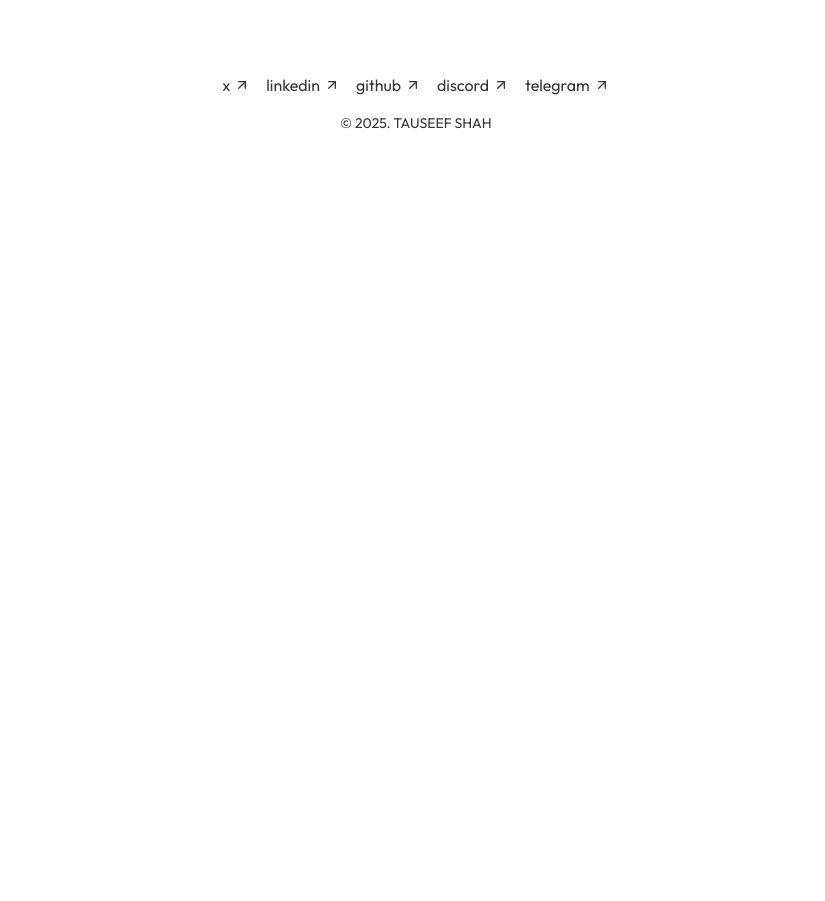
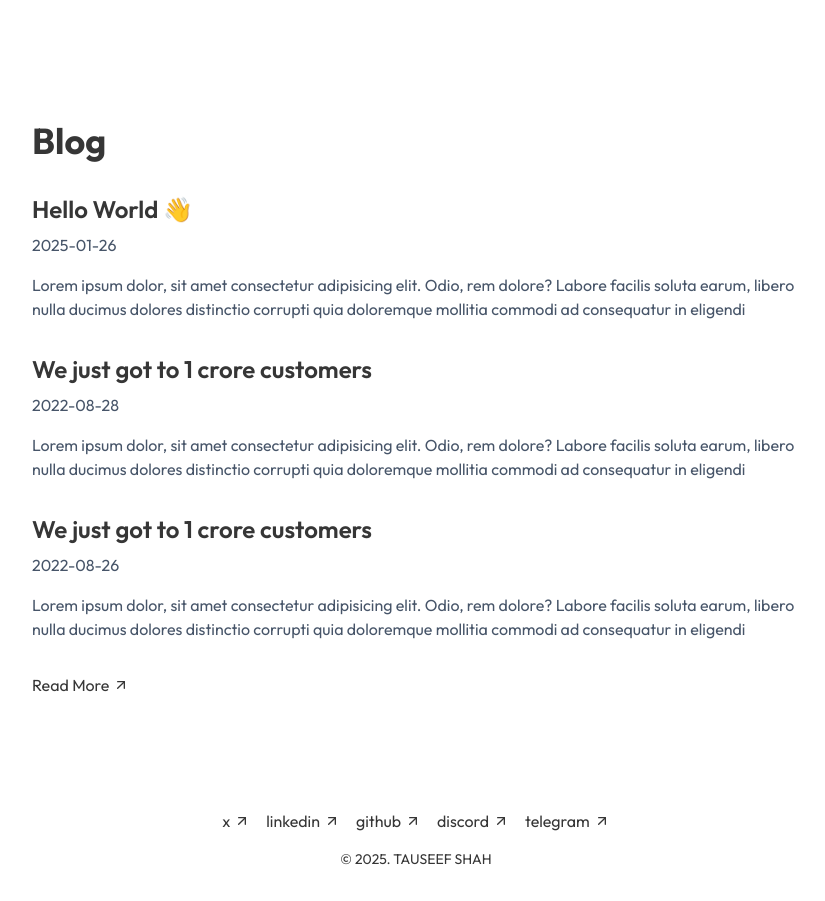
Before and after one commit to tauseefsshah/tauseefsshah.com, a Next.js app: page / in a window 1280 px wide. Shown: the part 1400-2301 px from the top of the page, without its empty margins (224-1049 px from the left). Before the commit the page ends 1565 px from the top, so only its background shows below. Built offline with nearby package versions, Linux system fonts and the light colour scheme.

Commit message:
chore: create blog component

```diff
--- a/app/blog/page.js
+++ b/app/blog/page.js
@@ -1,40 +1,10 @@
-import Link from "next/link";
+import Blog from "@/components/blog";
 
-import fs from "fs";
-import path from "path";
-import matter from "gray-matter";
-
-export default function Blog() {
-  const files = fs.readdirSync(path.join("data", "blogs"));
-
-  const blogs = files.map((file) => {
-    const slug = file.replace(".md", "");
-
-    const meta = matter(fs.readFileSync(path.join("data", "blogs", file))).data;
-
-    return {
-      slug,
-      meta,
-    };
-  });
-
-  blogs.sort((a, b) => new Date(b.meta.date) - new Date(a.meta.date));
+export default function Page() {
 
   return (
-    <main className="space-y-20 py-20 max-w-screen-sm mx-auto">
-      <div className="space-y-8">
-        {blogs.map((blog) => (
-          <div key={blog.slug} className="space-y-4">
-            <div className="space-y-2">
-              <Link href={`/blog/${blog.slug}`}>
-                <h2 className="text-2xl font-semibold">{blog.meta.title}</h2>
-              </Link>
-              <p className="font-semiold text-slate-600">{blog.meta.date}</p>
-            </div>
-            <p className="text-slate-600 line-clamp-2">{blog.meta.excerpt}</p>
-          </div>
-        ))}
-      </div>
+    <main className="py-20 max-w-screen-sm mx-auto">
+      <Blog />
     </main>
   );
 }
--- a/app/page.js
+++ b/app/page.js
@@ -5,6 +5,7 @@ import Image from "next/image";
 
 import { ArrowUpRight } from "lucide-react";
 import Project from "@/components/project";
+import Blog from "@/components/blog";
 
 export default function Home() {
   const projects = allProjects.slice(0, 4);
@@ -51,65 +52,6 @@ export default function Home() {
         </div>
       </section>
 
-      {/* <section id="blog-posts">
-        <h1 className="mb-8 text-4xl font-bold">Blog Posts</h1>
-        <div className="space-y-8">
-          {[
-            {
-              title:
-                "B2B Flight Inventory Management And Distribution Platform",
-              stack: [
-                "Laravel",
-                "MySQL",
-                "React",
-                "TailwindCSS",
-                "InertiaJS",
-                "AlpineJS",
-                "DigitalOcean",
-              ],
-              description:
-                "Web based flight inventory management application called Flynterest Manager which is used by travel agents to manage their pre purchased flight inventory. The same inventory is aggreagated and distributed through Flynterest Marketplace.",
-            },
-            {
-              title: "Superset Complaints Dashboard For Ahmedabad Smart City",
-              stack: ["Python", "Postgres", "Apache Superset", "Pandas", "AWS"],
-              description:
-                "Apache superset based dashboard to show complaints data for grievances registered in the Ahmedabad Smart City. The dashboard is used by the Ahmedabad Municipal Corportation to generate actionable insights.",
-            },
-            {
-              title: "Wedding Cards Portfolio",
-              stack: ["React", "NextJS", "TailwindCSS", "Vercel"],
-              description:
-                "Wedding potfolio website for a digital printing and wedding studio. The website uses google sheets as a db to retrive the porfolio wedding cards.",
-            },
-          ].map((project, projectIndex) => (
-            <div key={projectIndex} className="content-box">
-              <div className="flex flex-col gap-4">
-                <h3 className="text-md font-semibold uppercase">
-                  {project.title}
-                </h3>
-                <ul className="flex flex-wrap gap-2 text-xs uppercase">
-                  {project.stack.map((stack, stackIndex) => (
-                    <li
-                      key={stackIndex}
-                      className="rounded-xl bg-slate-100 px-2 py-1"
-                    >
-                      {stack}
-                    </li>
-                  ))}
-                </ul>
-                <p className="text-sm">{project.description}</p>
-              </div>
-            </div>
-          ))}
-          <div>
-            <Link className="flex gap-1 items-center" href="/about">
-              Read More <ArrowUpRight className="size-4" />
-            </Link>
-          </div>
-        </div>
-      </section> */}
-
       <section id="projects">
         <h1 className="mb-8 text-4xl font-bold">Projects</h1>
         <div className="grid grid-cols-1 gap-8 md:grid-cols-2">
@@ -123,6 +65,19 @@ export default function Home() {
           </div>
         </div>
       </section>
+
+      <section id="blog">
+        <h1 className="mb-8 text-4xl font-bold">Blog</h1>
+        <div className="space-y-8">
+          <Blog limit={3} />
+
+          <div>
+            <Link className="flex gap-1 items-center" href="/about">
+              Read More <ArrowUpRight className="size-4" />
+            </Link>
+          </div>
+        </div>
+      </section>
     </main>
   );
 }
--- /dev/null
+++ b/components/blog.jsx
@@ -0,0 +1,38 @@
+import Link from "next/link";
+
+import fs from "fs";
+import path from "path";
+import matter from "gray-matter";
+
+export default function Blog({ limit = undefined }) {
+  const files = fs.readdirSync(path.join("data", "blogs"));
+
+  const blogs = files.map((file) => {
+    const slug = file.replace(".md", "");
+
+    const meta = matter(fs.readFileSync(path.join("data", "blogs", file))).data;
+
+    return {
+      slug,
+      meta,
+    };
+  });
+
+  blogs.sort((a, b) => new Date(b.meta.date) - new Date(a.meta.date));
+
+  return (
+    <div className="space-y-8">
+      {blogs.slice(0, limit).map((blog) => (
+        <div key={blog.slug} className="space-y-4">
+          <div className="space-y-2">
+            <Link href={`/blog/${blog.slug}`}>
+              <h2 className="text-2xl font-semibold">{blog.meta.title}</h2>
+            </Link>
+            <p className="font-semiold text-slate-600">{blog.meta.date}</p>
+          </div>
+          <p className="text-slate-600 line-clamp-2">{blog.meta.excerpt}</p>
+        </div>
+      ))}
+    </div>
+  );
+}
```
